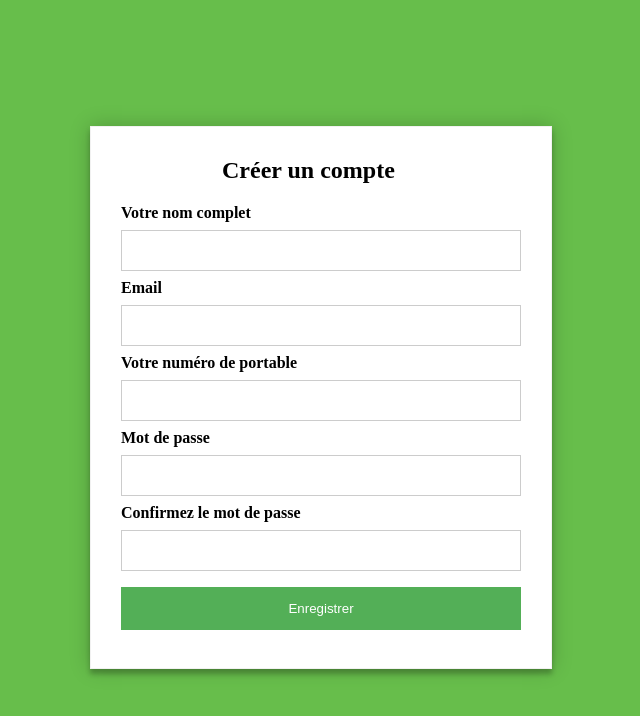
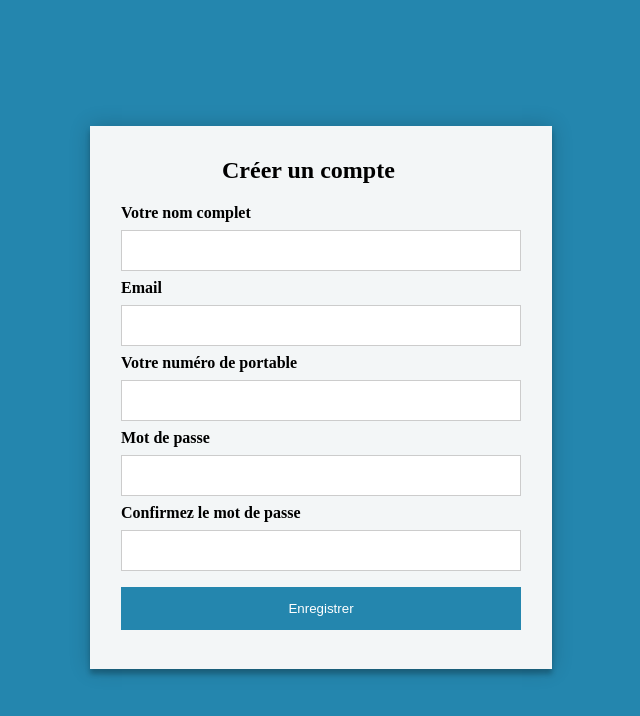
Before and after one commit to Cocci38/Projet_Ampoule, a PHP site: page /inscription.utilisateur.php in a window 1280 px wide. Shown: the top 716 px of the page, without its empty margins (350-990 px from the left). Run offline with PHP 8.4, Linux system fonts and the light colour scheme.

Commit message:
changement de couleur

```diff
--- a/public/css/style.css
+++ b/public/css/style.css
@@ -35,7 +35,7 @@ a {
 }
 
 body {
-  background: #67BE4B;
+  background: #2486ae;
 }
 
 #container {
@@ -48,8 +48,8 @@ body {
 form {
   width: 100%;
   padding: 30px;
-  border: 1px solid #f1f1f1;
-  background: #fff;
+  border: 1px solid #f3f6f7;
+  background: #f3f6f7;
   box-shadow: 0 0 20px 0 rgba(0, 0, 0, 0.2), 0 5px 5px 0 rgba(0, 0, 0, 0.24);
 }
 
@@ -71,7 +71,7 @@ input[type=email], input[type=password], input[type=tel], input[type=text] {
 
 /* Set a style for all buttons */
 input[type=submit] {
-  background-color: #53af57;
+  background-color: #2486ae;
   color: white;
   padding: 14px 20px;
   margin: 8px 0;
@@ -82,8 +82,8 @@ input[type=submit] {
 
 input[type=submit]:hover {
   background-color: white;
-  color: #53af57;
-  border: 1px solid #53af57;
+  color: #2486ae;
+  border: 1px solid #2486ae;
 }
 
 /*# sourceMappingURL=style.css.map */
--- a/sass/_inscription.login.scss
+++ b/sass/_inscription.login.scss
@@ -1,5 +1,7 @@
+@import '_variable.scss';
+
 body{
-    background: #67BE4B;
+    background: $fond;
 }
 #container{
     width:400px;
@@ -10,8 +12,8 @@ body{
 form {
     width:100%;
     padding: 30px;
-    border: 1px solid #f1f1f1;
-    background: #fff;
+    border: 1px solid $light;
+    background: $light;
     box-shadow: 0 0 20px 0 rgba(0, 0, 0, 0.2), 0 5px 5px 0 rgba(0, 0, 0, 0.24);
 }
 #container h2{
@@ -32,7 +34,7 @@ input[type=email], input[type=password],  input[type=tel], input[type=text]{
 
 /* Set a style for all buttons */
 input[type=submit] {
-    background-color: #53af57;
+    background-color: $fond;
     color: white;
     padding: 14px 20px;
     margin: 8px 0;
@@ -42,6 +44,6 @@ input[type=submit] {
 }
 input[type=submit]:hover {
     background-color: white;
-    color: #53af57;
-    border: 1px solid #53af57;
+    color: $fond;
+    border: 1px solid $fond;
 }
```
Also changed, not shown: 1 other file.
